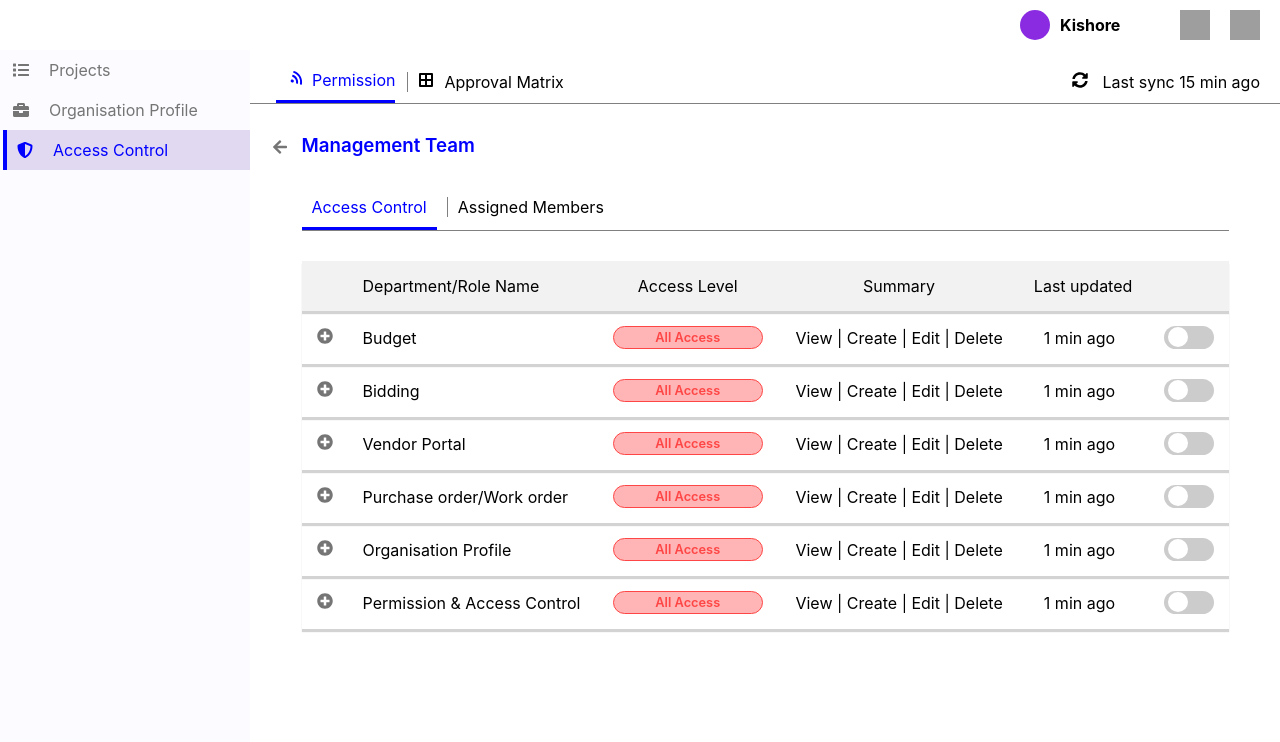
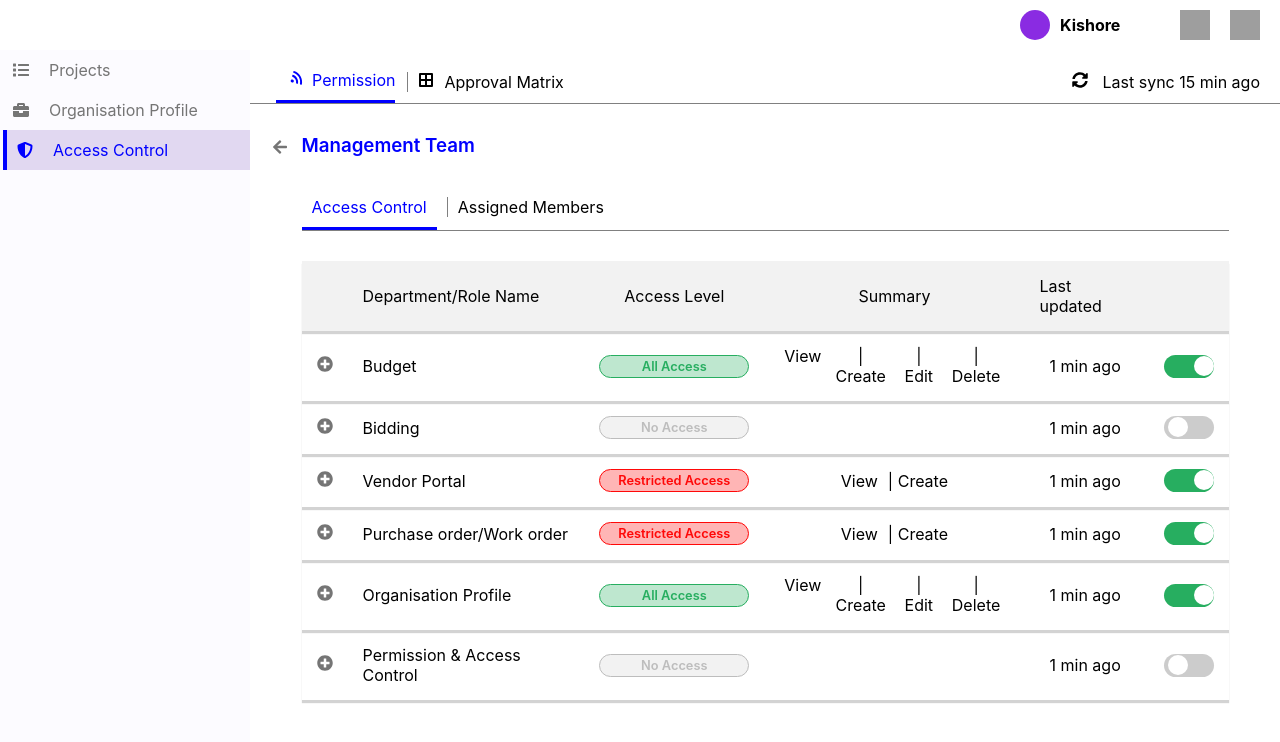
Before and after one commit to DefCon-018/mysite-test, a React (Create React App) app: page /detail in a window 1280 px wide. Shown: the top 742 px of the page. Built offline with nearby package versions, Linux system fonts and the light colour scheme; grey boxes are pictures that could not be loaded.

Commit message:
Complete second page

```diff
--- a/src/components/DetailCard.js
+++ b/src/components/DetailCard.js
@@ -1,210 +1,392 @@
 import React from 'react';
-import {Link} from 'react-router-dom';
-import {FaSyncAlt, FaWifi, FaBorderAll, FaArrowLeft, FaPlusCircle, FaMinusCircle} from "react-icons/fa";
+import { Link } from 'react-router-dom';
+import {
+  FaSyncAlt,
+  FaWifi,
+  FaBorderAll,
+  FaArrowLeft,
+  FaPlusCircle,
+  FaMinusCircle,
+} from 'react-icons/fa';
 
 class DetailCard extends React.Component {
-    constructor(props){
+  constructor(props) {
     super(props);
     this.state = {
       budget: {
+        operations: {
           view: 1,
           create: 1,
           edit: 1,
           delete: 1,
-                cnt: 4
+        },
+        cnt: 4,
+        open: 0,
       },
       bidding: {
+        operations: {
           view: 0,
           create: 0,
           edit: 0,
           delete: 0,
-                cnt: 0
+        },
+        cnt: 0,
+        open: 0,
       },
       vendorPortal: {
+        operations: {
           view: 1,
           create: 1,
           edit: 0,
           delete: 0,
-                cnt: 2
+        },
+        cnt: 2,
+        open: 0,
       },
       purchaseOrder: {
+        operations: {
           view: 1,
           create: 1,
           edit: 0,
           delete: 0,
-                cnt: 2
+        },
+        cnt: 2,
+        open: 0,
       },
       organisation: {
+        operations: {
           view: 1,
           create: 1,
           edit: 1,
           delete: 1,
-                cnt: 4
+        },
+        cnt: 4,
+        open: 0,
       },
       permission: {
+        operations: {
           view: 0,
           create: 0,
           edit: 0,
           delete: 0,
-                cnt: 0
         },
-
-        }
+        cnt: 0,
+        open: 0,
+      },
+    };
   }
   render() {
+    let {
+      budget,
+      permission,
+      organisation,
+      purchaseOrder,
+      vendorPortal,
+      bidding,
+    } = this.state;
     return (
-            <div className= "container">
-                <div className= "heading">
-                    <div className= "heading-left">
-                        <div className= "para selected-b"><div className= "tilt p-10"><FaWifi /></div><div>Permission</div></div>
-                        <div className= "para"><span className= "bl-1"><span className= "p-10"><FaBorderAll /></span><span>Approval Matrix</span></span></div>
+      <div className="container">
+        <div className="heading">
+          <div className="heading-left">
+            <div className="para selected-b">
+              <div className="tilt p-10">
+                <FaWifi />
               </div>
-                    <div className= "heading-right">
-                        <div><span className= "tilt p-10"><FaSyncAlt /></span> Last sync 15 min ago</div>
+              <div>Permission</div>
+            </div>
+            <div className="para">
+              <span className="bl-1">
+                <span className="p-10">
+                  <FaBorderAll />
+                </span>
+                <span>Approval Matrix</span>
+              </span>
             </div>
           </div>
-                <div className = "content">
-                    <div className= "team-name">
-                    <Link to= "/" className= "link"><span className= "back-arrow"><FaArrowLeft /></span></Link>
+          <div className="heading-right">
+            <div>
+              <span className="tilt p-10">
+                <FaSyncAlt />
+              </span>{' '}
+              Last sync 15 min ago
+            </div>
+          </div>
+        </div>
+        <div className="content">
+          <div className="team-name">
+            <Link to="/" className="link">
+              <span className="back-arrow">
+                <FaArrowLeft />
+              </span>
+            </Link>
             <h3>Management Team </h3>
           </div>
-                    <div className= "detail-details">
-                        <div className= "details-heading">
-                            <div className= "details-para selected-b"> Access Control </div>
-                            <div className= "details-para"><div className= "p-10 bl-1">Assigned Members</div></div>
+          <div className="detail-details">
+            <div className="details-heading">
+              <div className="details-para selected-b"> Access Control </div>
+              <div className="details-para">
+                <div className="p-10 bl-1">Assigned Members</div>
               </div>
             </div>
-                    <div className= "details-table">
+          </div>
+          <div className="details-table">
             <table>
-                            <tr className= "detail-head">
+              <tr className="detail-head">
                 <td></td>
                 <td>Department/Role Name</td>
-                                <td className= "access-lvl">Access Level</td>
-                                <td className= "center-2">Summary</td>
+                <td className="access-lvl">Access Level</td>
+                <td className="center-2">Summary</td>
                 <td>Last updated</td>
+                <td></td>
+              </tr>
+              <tr>
+                <td className="check check-2">
+                  <div>
+                    <FaPlusCircle />
+                  </div>
+                </td>
+                <td>Budget</td>
                 <td>
+                  <div className="access">
+                    {budget.cnt === 4 && (
+                      <p className="all-access">All Access</p>
+                    )}
+                    {budget.cnt <= 3 && budget.cnt !== 0 && (
+                      <p className="restricted-access">Restricted Access</p>
+                    )}
+                    {budget.cnt === 0 && <p className="no-access">No Access</p>}
+                  </div>
+                </td>
+                <td className="center-2">
+                  <div className="operations">
+                    {Object.entries(budget.operations).map((item, idx) => {
+                      if (item[1] === 1) {
+                        if (idx == 0) {
+                          return <div>{item[0]}</div>;
+                        }
+                        return <div> | {item[0]}</div>;
+                      }
+                    })}
+                  </div>
+                </td>
+                <td className="center">1 min ago</td>
+                <td className="eye">
+                  <label className="switch">
+                    <input type="checkbox" checked={budget.cnt} />
+                    <span className="slider round"></span>
+                  </label>
                 </td>
               </tr>
               <tr>
-                                <td className= "check check-2">
-                                    <div><FaPlusCircle /></div>
-                                </td>
-                                <td>Budget</td>
-                                <td>
-                                    <div className= "access restricted">
-                                        <p>All Access</p>
+                <td className="check check-2">
+                  <div>
+                    <FaPlusCircle />
                   </div>
                 </td>
-                                <td className= "center-2">View | Create | Edit | Delete</td>
-                                <td className= "center">1 min ago</td>
-                                <td className= "eye">
+                <td>Bidding</td>
+                <td>
+                  <div className="access">
+                    {bidding.cnt === 4 && (
+                      <p className="all-access">All Access</p>
+                    )}
+                    {bidding.cnt <= 3 && bidding.cnt !== 0 && (
+                      <p className="restricted-access">Restricted Access</p>
+                    )}
+                    {bidding.cnt === 0 && (
+                      <p className="no-access">No Access</p>
+                    )}
+                  </div>
+                </td>
+                <td className="center-2">
+                  <div className="operations">
+                    {Object.entries(bidding.operations).map((item, idx) => {
+                      console.log(item, item[0], item[1]);
+                      if (item[1] === 1) {
+                        if (idx == 0) {
+                          return <div>{item[0]}</div>;
+                        }
+                        return <div> | {item[0]}</div>;
+                      }
+                    })}
+                  </div>
+                </td>
+                <td className="center">1 min ago</td>
+                <td className="eye">
                   <label className="switch">
-                                        <input type="checkbox" />
+                    <input type="checkbox" checked={bidding.cnt} />
+                    <span className="slider round"></span>
+                  </label>
+                </td>
+              </tr>
+              <tr>
+                <td className="check check-2">
+                  <div>
+                    <FaPlusCircle />
+                  </div>
+                </td>
+                <td>Vendor Portal</td>
+                <td>
+                  <div className="access">
+                    {vendorPortal.cnt === 4 && (
+                      <p className="all-access">All Access</p>
+                    )}
+                    {vendorPortal.cnt <= 3 && vendorPortal.cnt !== 0 && (
+                      <p className="restricted-access">Restricted Access</p>
+                    )}
+                    {vendorPortal.cnt === 0 && (
+                      <p className="no-access">No Access</p>
+                    )}
+                  </div>
+                </td>
+                <td className="center-2">
+                  <div className="operations">
+                    {Object.entries(vendorPortal.operations).map(
+                      (item, idx) => {
+                        if (item[1] === 1) {
+                          if (idx == 0) {
+                            return <div>{item[0]}</div>;
+                          }
+                          return <div> | {item[0]}</div>;
+                        }
+                      }
+                    )}
+                  </div>
+                </td>
+                <td className="center">1 min ago</td>
+                <td className="eye">
+                  <label className="switch">
+                    <input type="checkbox" checked={vendorPortal.cnt} />
                     <span className="slider round"></span>
                   </label>
                 </td>
               </tr>
 
               <tr>
-                                <td className= "check check-2">
-                                    <div><FaPlusCircle /></div>
-                                </td>
-                                <td>Bidding</td>
-                                <td>
-                                    <div className= "access restricted">
-                                        <p>All Access</p>
+                <td className="check check-2">
+                  <div>
+                    <FaPlusCircle />
                   </div>
                 </td>
-                                <td className= "center-2">View | Create | Edit | Delete</td>
-                                <td className= "center">1 min ago</td>
-                                <td className= "eye">
+                <td>Purchase order/Work order</td>
+                <td>
+                  <div className="access">
+                    {purchaseOrder.cnt === 4 && (
+                      <p className="all-access">All Access</p>
+                    )}
+                    {purchaseOrder.cnt <= 3 && purchaseOrder.cnt !== 0 && (
+                      <p className="restricted-access">Restricted Access</p>
+                    )}
+                    {purchaseOrder.cnt === 0 && (
+                      <p className="no-access">No Access</p>
+                    )}
+                  </div>
+                </td>
+                <td className="center-2">
+                  <div className="operations">
+                    {Object.entries(purchaseOrder.operations).map(
+                      (item, idx) => {
+                        if (item[1] === 1) {
+                          if (idx == 0) {
+                            return <div>{item[0]}</div>;
+                          }
+                          return <div> | {item[0]}</div>;
+                        }
+                      }
+                    )}
+                  </div>
+                </td>
+                <td className="center">1 min ago</td>
+                <td className="eye">
                   <label className="switch">
-                                        <input type="checkbox" />
+                    <input type="checkbox" checked={purchaseOrder.cnt} />
                     <span className="slider round"></span>
                   </label>
                 </td>
               </tr>
 
               <tr>
-                                <td className= "check check-2">
-                                    <div><FaPlusCircle /></div>
-                                </td>
-                                <td>Vendor Portal</td>
-                                <td>
-                                    <div className= "access restricted">
-                                        <p>All Access</p>
+                <td className="check check-2">
+                  <div>
+                    <FaPlusCircle />
                   </div>
                 </td>
-                                <td className= "center-2">View | Create | Edit | Delete</td>
-                                <td className= "center">1 min ago</td>
-                                <td className= "eye">
+                <td>Organisation Profile</td>
+                <td>
+                  <div className="access">
+                    {organisation.cnt === 4 && (
+                      <p className="all-access">All Access</p>
+                    )}
+                    {organisation.cnt <= 3 && organisation.cnt !== 0 && (
+                      <p className="restricted-access">Restricted Access</p>
+                    )}
+                    {organisation.cnt === 0 && (
+                      <p className="no-access">No Access</p>
+                    )}
+                  </div>
+                </td>
+                <td className="center-2">
+                  <div className="operations">
+                    {Object.entries(organisation.operations).map(
+                      (item, idx) => {
+                        if (item[1] === 1) {
+                          if (idx == 0) {
+                            return <div>{item[0]}</div>;
+                          }
+                          return <div> | {item[0]}</div>;
+                        }
+                      }
+                    )}
+                  </div>
+                </td>
+                <td className="center">1 min ago</td>
+                <td className="eye">
                   <label className="switch">
-                                        <input type="checkbox" />
+                    <input type="checkbox" checked={organisation.cnt} />
                     <span className="slider round"></span>
                   </label>
                 </td>
               </tr>
 
               <tr>
-                                <td className= "check check-2">
-                                    <div><FaPlusCircle /></div>
-                                </td>
-                                <td>Purchase order/Work order</td>
-                                <td>
-                                    <div className= "access restricted">
-                                        <p>All Access</p>
+                <td className="check check-2">
+                  <div>
+                    <FaPlusCircle />
                   </div>
                 </td>
-                                <td className= "center-2">View | Create | Edit | Delete</td>
-                                <td className= "center">1 min ago</td>
-                                <td className= "eye">
+                <td>Permission & Access Control</td>
+                <td>
+                  <div className="access">
+                    {permission.cnt === 4 && (
+                      <p className="all-access">All Access</p>
+                    )}
+                    {permission.cnt <= 3 && permission.cnt !== 0 && (
+                      <p className="restricted-access">Restricted Access</p>
+                    )}
+                    {permission.cnt === 0 && (
+                      <p className="no-access">No Access</p>
+                    )}
+                  </div>
+                </td>
+                <td className="center-2">
+                  <div className="operations">
+                    {Object.entries(permission.operations).map((item, idx) => {
+                      if (item[1] === 1) {
+                        if (idx == 0) {
+                          return <div>{item[0]}</div>;
+                        }
+                        return <div> | {item[0]}</div>;
+                      }
+                    })}
+                  </div>
+                </td>
+                <td className="center">1 min ago</td>
+                <td className="eye">
                   <label className="switch">
-                                        <input type="checkbox" />
+                    <input type="checkbox" checked={permission.cnt} />
                     <span className="slider round"></span>
                   </label>
                 </td>
               </tr>
-
-                            <tr>
-                                <td className= "check check-2">
-                                    <div><FaPlusCircle /></div>
-                                </td>
-                                <td>Organisation Profile</td>
-                                <td>
-                                    <div className= "access restricted">
-                                        <p>All Access</p>
-                                    </div>
-                                </td>
-                                <td className= "center-2">View | Create | Edit | Delete</td>
-                                <td className= "center">1 min ago</td>
-                                <td className= "eye">
-                                    <label className="switch">
-                                        <input type="checkbox" />
-                                        <span className="slider round"></span>
-                                    </label>
-                                </td>
-                            </tr>
-
-                            <tr>
-                                <td className= "check check-2">
-                                    <div><FaPlusCircle /></div>
-                                </td>
-                                <td>Permission & Access Control</td>
-                                <td>
-                                    <div className= "access restricted">
-                                        <p>All Access</p>
-                                    </div>
-                                </td>
-                                <td className= "center-2">View | Create | Edit | Delete</td>
-                                <td className= "center">1 min ago</td>
-                                <td className= "eye">
-                                    <label className="switch">
-                                        <input type="checkbox" />
-                                        <span className="slider round"></span>
-                                    </label>
-                                </td>
-                            </tr>
-
             </table>
           </div>
         </div>
--- a/src/index.css
+++ b/src/index.css
@@ -12,63 +12,62 @@ code {
     monospace;
 }
 
-*{
+* {
   margin: 0px;
   padding: 0px;
   box-sizing: border-box;
 }
 
-
 /* Navbar */
-.nav{
+.nav {
   display: flex;
   justify-content: space-between;
   align-items: center;
   padding: 10px 0px;
 }
-.left, .right{
+.left,
+.right {
   width: 300px;
   margin: 0px 20px;
 }
 
-.right{
+.right {
   width: 250px;
   display: flex;
   justify-content: space-between;
   align-items: center;
 }
 
-.nav-img{
+.nav-img {
   width: 30px;
   height: 30px;
 }
-img{
+img {
   width: 100%;
   height: 100%;
 }
 
-.profile-img{
+.profile-img {
   width: 30px;
   height: 30px;
   border-radius: 50%;
   background-color: blueviolet;
   margin: 0px 10px;
 }
-.nav-name{
+.nav-name {
   display: flex;
   align-items: center;
 }
-.nav-images{
+.nav-images {
   display: flex;
   justify-content: space-between;
   width: 80px;
 }
 
-
 /* aside */
 
-.aside{
-  background-color: #FCFBFF;
+.aside {
+  background-color: #fcfbff;
   width: 10%;
   height: 100%;
   min-width: 250px;
@@ -76,28 +75,28 @@ img{
   padding-left: 3px;
 }
 
-.part{
+.part {
   display: flex;
   padding: 10px;
   align-items: center;
   color: #757575;
 }
-.part span{
+.part span {
   padding: 0px 0px 0px 20px;
 }
 
-.main{
+.main {
   display: flex;
 }
-.container{
+.container {
   width: 89%;
   height: 500px;
   /* background-color: blue; */
   margin-left: 250px;
 }
 
-.selected{
-  background-color: #E1D8F1;
+.selected {
+  background-color: #e1d8f1;
   color: blue;
   border-left: 4px solid blue;
 }
@@ -107,16 +106,15 @@ img{
   height: 50px;
 } */
 
-
-.tilt{
+.tilt {
   transform: rotate(60deg);
 }
 
-.p-10{
+.p-10 {
   padding: 0px 10px;
 }
 
-.heading{
+.heading {
   width: 100%;
   display: flex;
   justify-content: space-between;
@@ -124,14 +122,15 @@ img{
   border-bottom: 0.3px solid gray;
 }
 
-.heading-left, .heading-right{
- margin: 10px 20px 0px 20px;
+.heading-left,
+.heading-right {
+  margin: 10px 20px 0px 20px;
 }
 
-.heading-left{
+.heading-left {
   display: flex;
 }
-.para{
+.para {
   padding: 10px 0px;
   margin: 0px 6px;
   display: flex;
@@ -139,61 +138,60 @@ img{
   /* border-left: 1px solid gray; */
 }
 
-.bl-1{
+.bl-1 {
   border-left: 1px solid gray;
 }
 
-.selected-b{
+.selected-b {
   color: blue;
   border-bottom: 3px solid blue;
 }
 
-.content{
+.content {
   width: 90%;
   margin: 30px auto;
   /* background-color: yellow; */
   height: 200px;
 }
 
-.content-head{
+.content-head {
   padding: 10px 0px 19px 0px;
   display: flex;
   justify-content: flex-start;
   align-items: center;
 }
-.content-head div{
+.content-head div {
   margin: 0px 15px;
 }
 
-
-.btn{
+.btn {
   padding: 8px 20px;
-  background-color: #673AB7;
+  background-color: #673ab7;
   color: white;
   border: none;
   outline: none;
   border-radius: 5px;
   cursor: pointer;
 }
-.plus{
+.plus {
   padding: 8px;
 }
 
-table{
+table {
   width: 100%;
   border-collapse: collapse;
 }
 
-.detail-head{
-  background-color: #F2F2F2;
+.detail-head {
+  background-color: #f2f2f2;
 }
 
-tr{
+tr {
   box-shadow: 0 3px 1px lightgray;
   margin-bottom: 2px;
 }
 
-td{
+td {
   padding: 15px;
 }
 
@@ -204,18 +202,18 @@ td{
   border: 0.1px solid lightgray;
   background-color: white;
 } */
-.eye{
+.eye {
   color: gray;
 }
-.center{
+.center {
   padding-left: 25px;
   /* background-color: #673AB7; */
 }
-.center-1{
+.center-1 {
   padding-left: 50px;
 }
 
-.check{
+.check {
   /* background-color: #673AB7; */
   width: 10px;
 }
@@ -236,10 +234,10 @@ td{
   background-color: gray;
 }
 
-.access{
+.access {
   width: 150px;
 }
-.access p{
+.access p {
   padding: 3px 10px;
   /* background-color: orange; */
   font-size: 0.8rem;
@@ -247,62 +245,69 @@ td{
   text-align: center;
   font-weight: 600;
 }
-.access-lvl{
+.access-lvl {
   padding-left: 40px;
   /* background-color: #673AB7; */
 }
-.all-access{
-  background-color: #BEE7CF;
+.all-access {
+  background-color: #bee7cf;
   border-radius: 30px;
-  border: 1.3px solid #2DB065;
+  border: 1.3px solid #27ae60;
+  color: #27ae60;
 }
-.restricted{
-  background-color: #FFB5B5;
+.restricted-access {
+  background-color: #ffb5b5;
   border-radius: 30px;
-  border: 1.3px solid #FF4646;
-  color: #FF4646;
+  border: 1.3px solid #ff0808;
+  color: #ff0808;
+}
+.no-access {
+  background-color: #f2f2f2;
+  border-radius: 30px;
+  border: 1.3px solid #bdbdbd;
+  color: #bdbdbd;
 }
 
-input{
+input {
   padding: 6px;
   width: 100%;
-  margin: 6px 0px ;
+  margin: 6px 0px;
 }
 
-.add-form{
+.add-form {
   transition: display 1s;
-  padding: 15px 0px ;
+  padding: 15px 0px;
 }
-.save{
+.save {
   background-color: green;
 }
 
-.link{
+.link {
   text-decoration: none;
   color: black;
 }
 
-.details-heading{
+.details-heading {
   /* background-color: #2DB065; */
   display: flex;
   border-bottom: 0.3px solid gray;
 }
 
-.details-para{
+.details-para {
   padding: 10px;
 }
 
-.team-name h3{
+.team-name h3 {
   color: blue;
   font-weight: 600;
   margin-bottom: 30px;
 }
 
-.team-name{
+.team-name {
   position: relative;
 }
 
-.back-arrow{
+.back-arrow {
   position: absolute;
   left: -30px;
   top: 5px;
@@ -314,20 +319,19 @@ input{
   margin-top: 30px;
 }
 
-.center-2{
+.center-2 {
   /* background-color: #2DB065; */
   text-align: center;
 }
 
-.check{
+.check {
   vertical-align: center;
   /* background-color: #2DB065; */
 }
-.check-2{
+.check-2 {
   color: #757575;
   cursor: pointer;
 }
-
 
 .switch {
   position: relative;
@@ -350,28 +354,28 @@ input{
   right: 0;
   bottom: 0;
   background-color: #ccc;
-  -webkit-transition: .4s;
-  transition: .4s;
+  -webkit-transition: 0.4s;
+  transition: 0.4s;
 }
 
 .slider:before {
   position: absolute;
-  content: "";
+  content: '';
   height: 20px;
   width: 20px;
   left: 4px;
   bottom: 2px;
   background-color: white;
-  -webkit-transition: .4s;
-  transition: .4s;
+  -webkit-transition: 0.4s;
+  transition: 0.4s;
 }
 
 input:checked + .slider {
-  background-color: #27AE60;
+  background-color: #27ae60;
 }
 
 input:focus + .slider {
-  box-shadow: 0 0 1px #27AE60;
+  box-shadow: 0 0 1px #27ae60;
 }
 
 input:checked + .slider:before {
@@ -389,7 +393,16 @@ input:checked + .slider:before {
   border-radius: 50%;
 }
 
-.eye{
+.eye {
   /* background-color: #2196F3; */
   width: 40px;
 }
+
+.operations {
+  display: flex;
+  justify-content: center;
+}
+.operations div {
+  padding: 0px 5px;
+  text-transform: capitalize;
+}
```
Also changed, not shown: 1 other file (tests, documents, lock files or other folders). Lines whose indentation alone changed are shown as unchanged.
